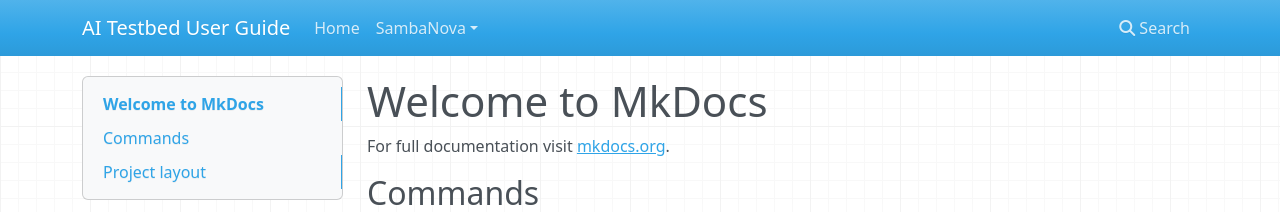
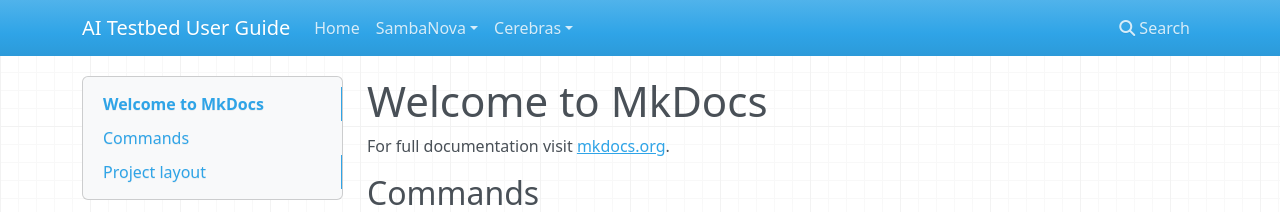
Before and after one commit to argonne-lcf/ai-testbed-userdocs, an MkDocs documentation site: the page built from docs/index.md, in a window 1280 px wide. Shown: the top 212 px of the page. Built offline with MkDocs 1.6.1, drawn with Linux system fonts in a browser that asks for light colours; nearby versions of some CDN libraries.

Commit message:
updated mkdocs.yml

```diff
--- a/mkdocs.yml
+++ b/mkdocs.yml
@@ -3,3 +3,5 @@
   - Home: README.md
   - SambaNova:
     - SambaNova: sambanova/sambanova.md
+  - Cerebras:
+    - Cerebras: cerebras/cerebras.md
```
